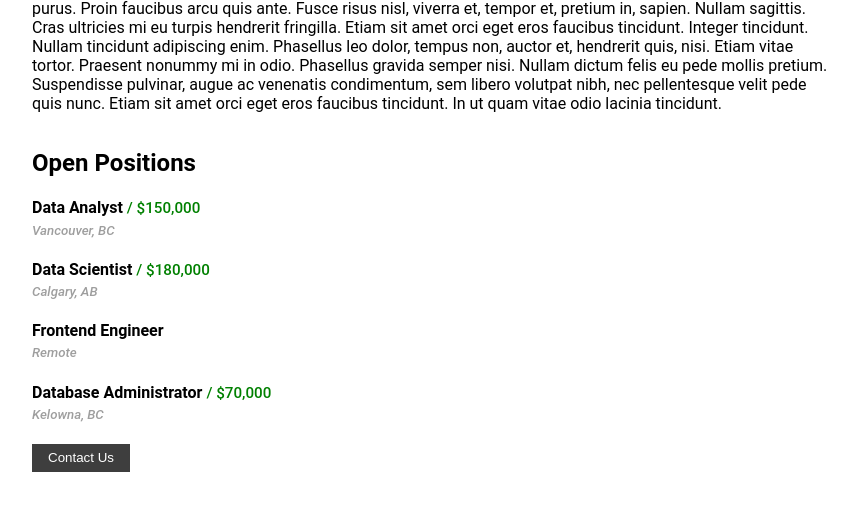
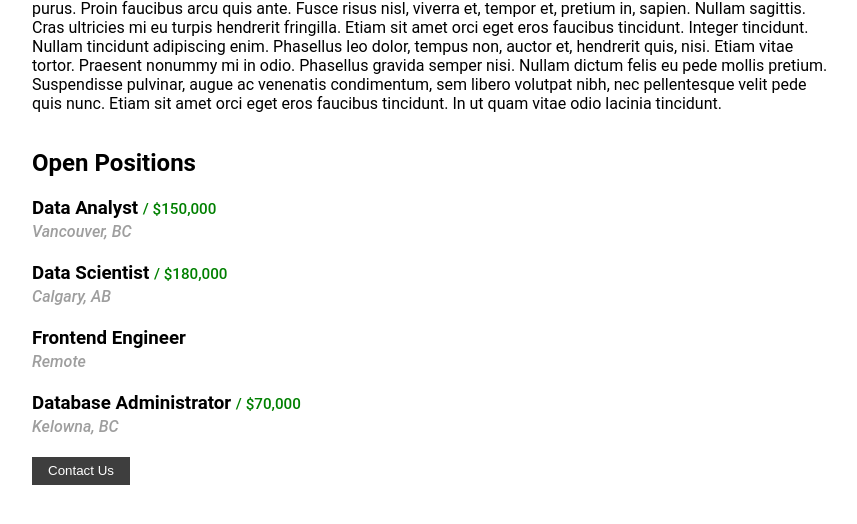
Before and after one commit to rindoshingen/Python-with-Flask, a Flask app: page / in a window 1280 px wide. Shown: the part 243-767 px from the top of the page, without its empty margins (208-1065 px from the left). Run offline with Flask 3, Linux system fonts and the light colour scheme.

Commit message:
Reverted back to proper headings

```diff
--- a/templates/home.html
+++ b/templates/home.html
@@ -37,7 +37,7 @@
         color: green;
       }
 
-      & h5 {
+      & h4 {
         margin-top: -1rem;
         font-wfont: style;
         font-style: italic;
--- a/templates/jobitem.html
+++ b/templates/jobitem.html
@@ -1,9 +1,9 @@
 <div>
-	<h4>
+	<h3>
 		{{job['title']}}
 		{% if 'salary' in job %}
 			<span class="salary">/ {{job['salary']}}</span>
 		{% endif %}
-	</h4>
-	<h5>{{job['location']}}</h5>
+	</h3>
+	<h4>{{job['location']}}</h4>
 </div>
```
